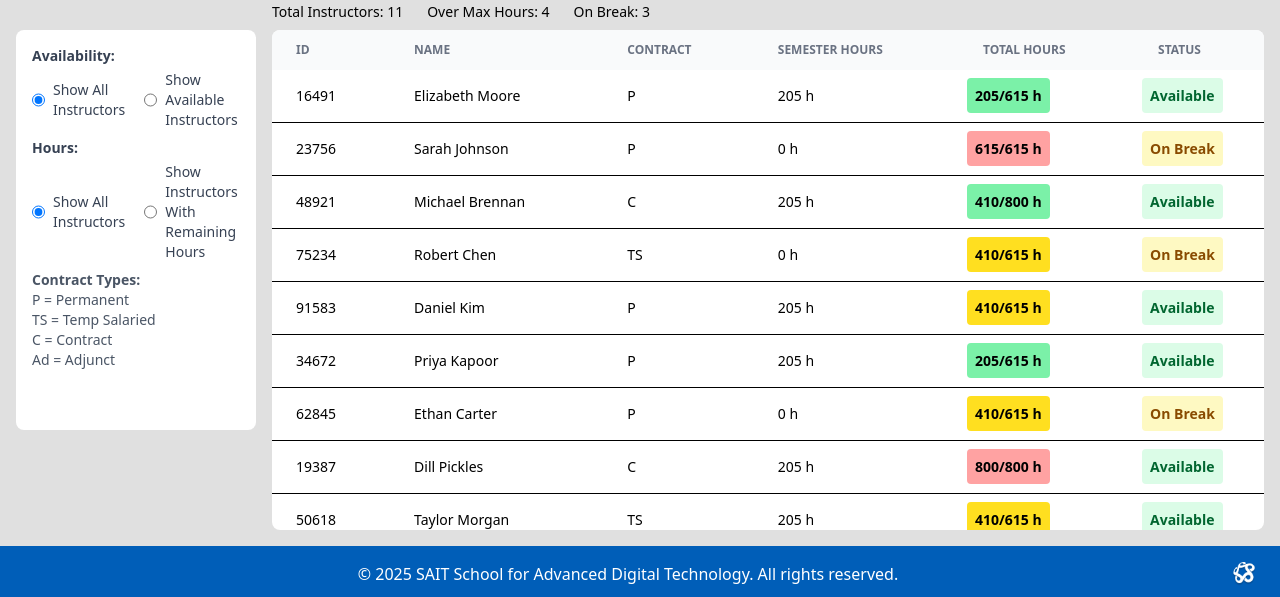
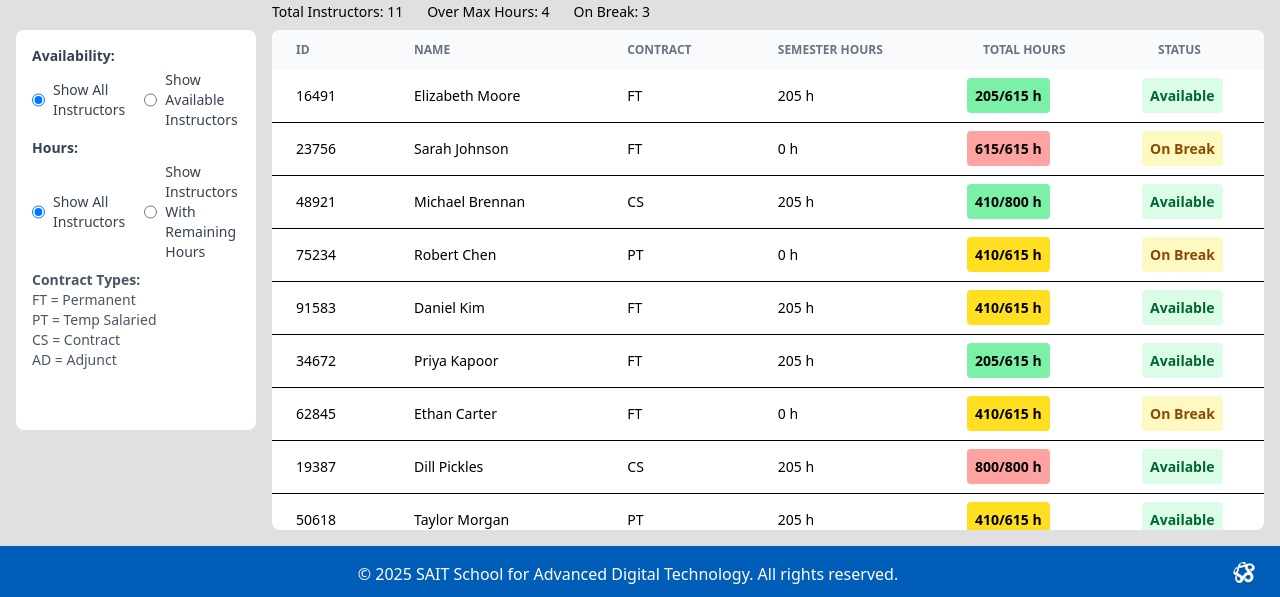
Before and after one commit to mlbrnm/sadt_scheduling_capstone, a Next.js app: page /Frontend/Dashboards/InstructorWorkload in a window 1280 px wide. Shown: the part 218-815 px from the top of the page. Built offline with nearby package versions, Linux system fonts and the light colour scheme.

Commit message:
Update InstructorWorkload Dashboard
Update mockdata to align more with Vanessas Course Excel tables.
Update InstructorWorkload component to use updated mockdata.

```diff
--- a/app/Frontend/Dashboards/InstructorWorkload/mockdata.json
+++ b/app/Frontend/Dashboards/InstructorWorkload/mockdata.json
@@ -1,90 +1,101 @@
 [
   {
-    "id": 16491,
-    "name": "Elizabeth Moore",
-    "contract": "P",
-    "semesterHours": 205,
-    "totalHours": 205,
-    "status": "Available"
+    "Instructor_ID": 16491,
+    "Instructor_LastName": "Moore",
+    "Instructor_Name": "Elizabeth",
+    "Contract_Type": "FT",
+    "Semester_Hours": 205,
+    "Total_Hours": 205,
+    "Instructor_Status": "Available"
   },
   {
-    "id": 23756,
-    "name": "Sarah Johnson",
-    "contract": "P",
-    "semesterHours": 0,
-    "totalHours": 615,
-    "status": "On Break"
+    "Instructor_ID": 23756,
+    "Instructor_LastName": "Johnson",
+    "Instructor_Name": "Sarah",
+    "Contract_Type": "FT",
+    "Semester_Hours": 0,
+    "Total_Hours": 615,
+    "Instructor_Status": "On Break"
   },
   {
-    "id": 48921,
-    "name": "Michael Brennan",
-    "contract": "C",
-    "semesterHours": 205,
-    "totalHours": 410,
-    "status": "Available"
+    "Instructor_ID": 48921,
+    "Instructor_LastName": "Brennan",
+    "Instructor_Name": "Michael",
+    "Contract_Type": "CS",
+    "Semester_Hours": 205,
+    "Total_Hours": 410,
+    "Instructor_Status": "Available"
   },
   {
-    "id": 75234,
-    "name": "Robert Chen",
-    "contract": "TS",
-    "semesterHours": 0,
-    "totalHours": 410,
-    "status": "On Break"
+    "Instructor_ID": 75234,
+    "Instructor_LastName": "Chen",
+    "Instructor_Name": "Robert",
+    "Contract_Type": "PT",
+    "Semester_Hours": 0,
+    "Total_Hours": 410,
+    "Instructor_Status": "On Break"
   },
   {
-    "id": 91583,
-    "name": "Daniel Kim",
-    "contract": "P",
-    "semesterHours": 205,
-    "totalHours": 410,
-    "status": "Available"
+    "Instructor_ID": 91583,
+    "Instructor_LastName": "Kim",
+    "Instructor_Name": "Daniel",
+    "Contract_Type": "FT",
+    "Semester_Hours": 205,
+    "Total_Hours": 410,
+    "Instructor_Status": "Available"
   },
   {
-    "id": 34672,
-    "name": "Priya Kapoor",
-    "contract": "P",
-    "semesterHours": 205,
-    "totalHours": 205,
-    "status": "Available"
+    "Instructor_ID": 34672,
+    "Instructor_LastName": "Kapoor",
+    "Instructor_Name": "Priya",
+    "Contract_Type": "FT",
+    "Semester_Hours": 205,
+    "Total_Hours": 205,
+    "Instructor_Status": "Available"
   },
   {
-    "id": 62845,
-    "name": "Ethan Carter",
-    "contract": "P",
-    "semesterHours": 0,
-    "totalHours": 410,
-    "status": "On Break"
+    "Instructor_ID": 62845,
+    "Instructor_LastName": "Carter",
+    "Instructor_Name": "Ethan",
+    "Contract_Type": "FT",
+    "Semester_Hours": 0,
+    "Total_Hours": 410,
+    "Instructor_Status": "On Break"
   },
   {
-    "id": 19387,
-    "name": "Dill Pickles",
-    "contract": "C",
-    "semesterHours": 205,
-    "totalHours": 800,
-    "status": "Available"
+    "Instructor_ID": 19387,
+    "Instructor_LastName": "Pickles",
+    "Instructor_Name": "Dill",
+    "Contract_Type": "CS",
+    "Semester_Hours": 205,
+    "Total_Hours": 800,
+    "Instructor_Status": "Available"
   },
   {
-    "id": 50618,
-    "name": "Taylor Morgan",
-    "contract": "TS",
-    "semesterHours": 205,
-    "totalHours": 410,
-    "status": "Available"
+    "Instructor_ID": 50618,
+    "Instructor_LastName": "Morgan",
+    "Instructor_Name": "Taylor",
+    "Contract_Type": "PT",
+    "Semester_Hours": 205,
+    "Total_Hours": 410,
+    "Instructor_Status": "Available"
   },
   {
-    "id": 87412,
-    "name": "Olivia Bennett",
-    "contract": "P",
-    "semesterHours": 0,
-    "totalHours": 615,
-    "status": "Available"
+    "Instructor_ID": 87412,
+    "Instructor_LastName": "Bennett",
+    "Instructor_Name": "Olivia",
+    "Contract_Type": "FT",
+    "Semester_Hours": 0,
+    "Total_Hours": 615,
+    "Instructor_Status": "Available"
   },
   {
-    "id": 68753,
-    "name": "Daniel Warren",
-    "contract": "P",
-    "semesterHours": 0,
-    "totalHours": 615,
-    "status": "Available"
+    "Instructor_ID": 68753,
+    "Instructor_LastName": "Warren",
+    "Instructor_Name": "Daniel",
+    "Contract_Type": "P",
+    "Semester_Hours": 0,
+    "Total_Hours": 615,
+    "Instructor_Status": "Available"
   }
 ]
--- a/app/Frontend/Dashboards/InstructorWorkload/page.js
+++ b/app/Frontend/Dashboards/InstructorWorkload/page.js
@@ -15,22 +15,25 @@ export default function InstructorWorkload() {
   // Filter the list of instructors
   const filteredInstructors = instructorWorkloadData.filter((instructor) => {
     // Filter by searching name
-    const matchesName = instructor.name
+    const name =
+      instructor.Instructor_Name + " " + instructor.Instructor_LastName;
+    const matchesName = name
       .toLowerCase()
       .includes(searchInstructor.toLowerCase());
 
     // Filter by searching ID
-    const matchesID = instructor.id.toString().includes(searchInstructor);
+    const matchesID =
+      instructor.Instructor_ID.toString().includes(searchInstructor);
 
     // Filter by status
     const matchesStatus =
-      statusFilter === "All" || instructor.status === statusFilter;
+      statusFilter === "All" || instructor.Instructor_Status === statusFilter;
 
     // Filter by hours
     let matchesHours = true;
     if (hoursFilter === "hasRemaining") {
-      const yearlyMax = instructor.contract === "C" ? 800 : 615;
-      matchesHours = instructor.totalHours < yearlyMax;
+      const yearlyMax = instructor.Contract_Type === "CS" ? 800 : 615;
+      matchesHours = instructor.Total_Hours < yearlyMax;
     }
 
     return (matchesID || matchesName) && matchesStatus && matchesHours;
@@ -40,16 +43,16 @@ export default function InstructorWorkload() {
   const totalInstructors = instructorWorkloadData.length;
   const overMaxHours = instructorWorkloadData.filter(
     (instructor) =>
-      instructor.totalHours >= (instructor.contract === "C" ? 800 : 615)
+      instructor.Total_Hours >= (instructor.Contract_Type === "CS" ? 800 : 615)
   ).length;
   const onBreak = instructorWorkloadData.filter(
-    (instructor) => instructor.status === "On Break"
+    (instructor) => instructor.Instructor_Status === "On Break"
   ).length;
 
   // Determine color based on total hours utilization
   const getUtilizationColor = (instructor) => {
-    const yearlyMax = instructor.contract === "C" ? 800 : 615;
-    const utilization = (instructor.totalHours / yearlyMax) * 100;
+    const yearlyMax = instructor.Contract_Type === "CS" ? 800 : 615;
+    const utilization = (instructor.Total_Hours / yearlyMax) * 100;
 
     if (utilization >= 100) {
       return "bg-red-300 rounded-sm p-2";
@@ -153,10 +156,10 @@ export default function InstructorWorkload() {
           {/* Contract legend */}
           <div className="flex flex-col text-sm text-gray-600">
             <p className="font-bold">Contract Types:</p>
-            <p>P = Permanent</p>
-            <p>TS = Temp Salaried</p>
-            <p>C = Contract</p>
-            <p>Ad = Adjunct</p>
+            <p>FT = Permanent</p>
+            <p>PT = Temp Salaried</p>
+            <p>CS = Contract</p>
+            <p>AD = Adjunct</p>
           </div>
         </div>
 
@@ -243,29 +246,36 @@ export default function InstructorWorkload() {
               </thead>
               <tbody className="bg-white divide-y divide-black">
                 {filteredInstructors.map((instructor) => (
-                  <tr key={instructor.id}>
-                    <td className="px-6 py-4 text-sm">{instructor.id}</td>
-                    <td className="px-6 py-4 text-sm">{instructor.name}</td>
-                    <td className="px-6 py-4 text-sm">{instructor.contract}</td>
+                  <tr key={instructor.Instructor_ID}>
                     <td className="px-6 py-4 text-sm">
-                      {`${instructor.semesterHours} h`}
+                      {instructor.Instructor_ID}
+                    </td>
+                    <td className="px-6 py-4 text-sm">
+                      {instructor.Instructor_Name}{" "}
+                      {instructor.Instructor_LastName}
+                    </td>
+                    <td className="px-6 py-4 text-sm">
+                      {instructor.Contract_Type}
+                    </td>
+                    <td className="px-6 py-4 text-sm">
+                      {`${instructor.Semester_Hours} h`}
                     </td>
                     <td className="px-2 py-1 text-sm font-semibold rounded-full">
                       <span className={getUtilizationColor(instructor)}>
-                        {`${instructor.totalHours}/${
-                          instructor.contract === "C" ? "800" : "615"
+                        {`${instructor.Total_Hours}/${
+                          instructor.Contract_Type === "CS" ? "800" : "615"
                         } h`}
                       </span>
                     </td>
                     <td className="px-2 py-1 text-sm font-semibold rounded-full">
                       <span
                         className={`${
-                          instructor.status === "Available"
+                          instructor.Instructor_Status === "Available"
                             ? "bg-green-100 text-green-800"
                             : "bg-yellow-100 text-yellow-800"
                         } rounded-sm p-2`}
                       >
-                        {instructor.status}
+                        {instructor.Instructor_Status}
                       </span>
                     </td>
                   </tr>
```
